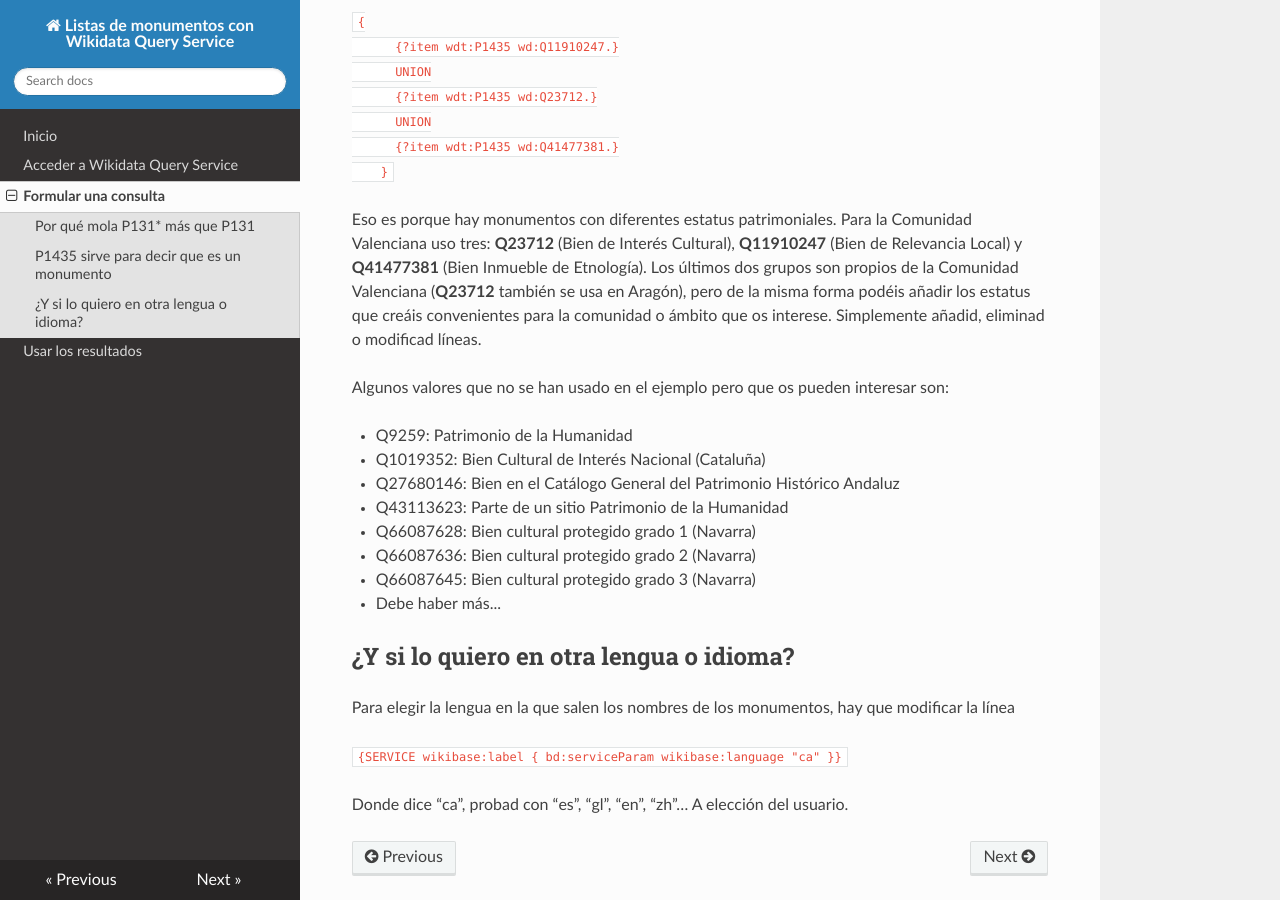
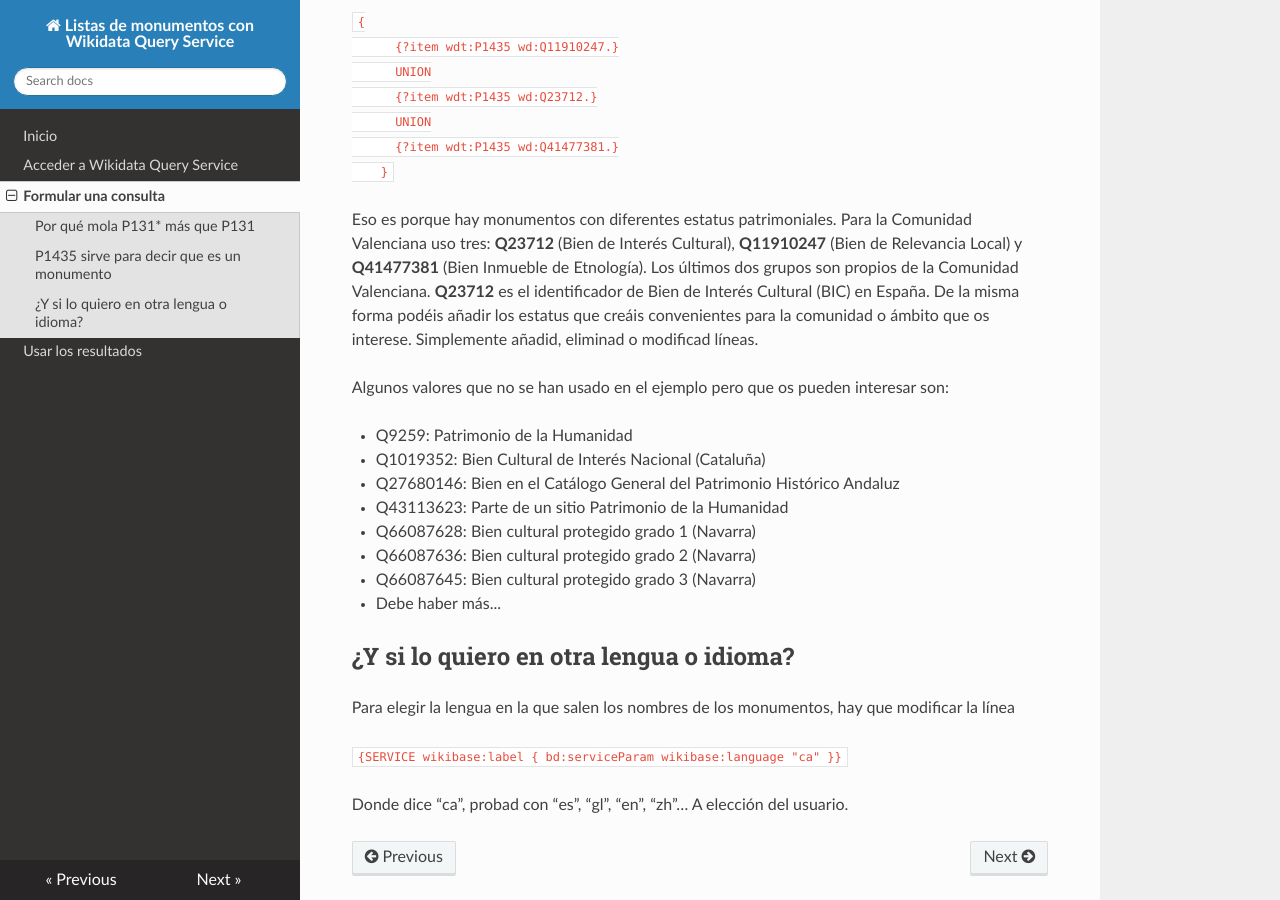
Before and after one commit to tramullas/Wikidata-Monuments, an MkDocs documentation site: the page built from docs/consulta.md, in a window 1280 px wide and 900 px high, scrolled down 1964 px. Built offline with MkDocs 1.6.1, drawn with Linux system fonts in a browser that asks for light colours; nearby versions of some CDN libraries.

Commit message:
Update consulta.md

```diff
--- a/docs/consulta.md
+++ b/docs/consulta.md
@@ -53,7 +53,7 @@ Veréis que para **P1435** hemos tenido que hacer una virguería con varias lín
       {?item wdt:P1435 wd:Q41477381.}
     }`
 
-Eso es porque hay monumentos con diferentes estatus patrimoniales. Para la Comunidad Valenciana uso tres: **Q23712** (Bien de Interés Cultural), **Q11910247** (Bien de Relevancia Local) y **Q41477381** (Bien Inmueble de Etnología). Los últimos dos grupos son propios de la Comunidad Valenciana (**Q23712** también se usa en Aragón), pero de la misma forma podéis añadir los estatus que creáis convenientes para la comunidad o ámbito que os interese. Simplemente añadid, eliminad o modificad líneas.
+Eso es porque hay monumentos con diferentes estatus patrimoniales. Para la Comunidad Valenciana uso tres: **Q23712** (Bien de Interés Cultural), **Q11910247** (Bien de Relevancia Local) y **Q41477381** (Bien Inmueble de Etnología). Los últimos dos grupos son propios de la Comunidad Valenciana. **Q23712** es el identificador de Bien de Interés Cultural (BIC) en España. De la misma forma podéis añadir los estatus que creáis convenientes para la comunidad o ámbito que os interese. Simplemente añadid, eliminad o modificad líneas.
 
 Algunos valores que no se han usado en el ejemplo pero que os pueden interesar son:
 
```
